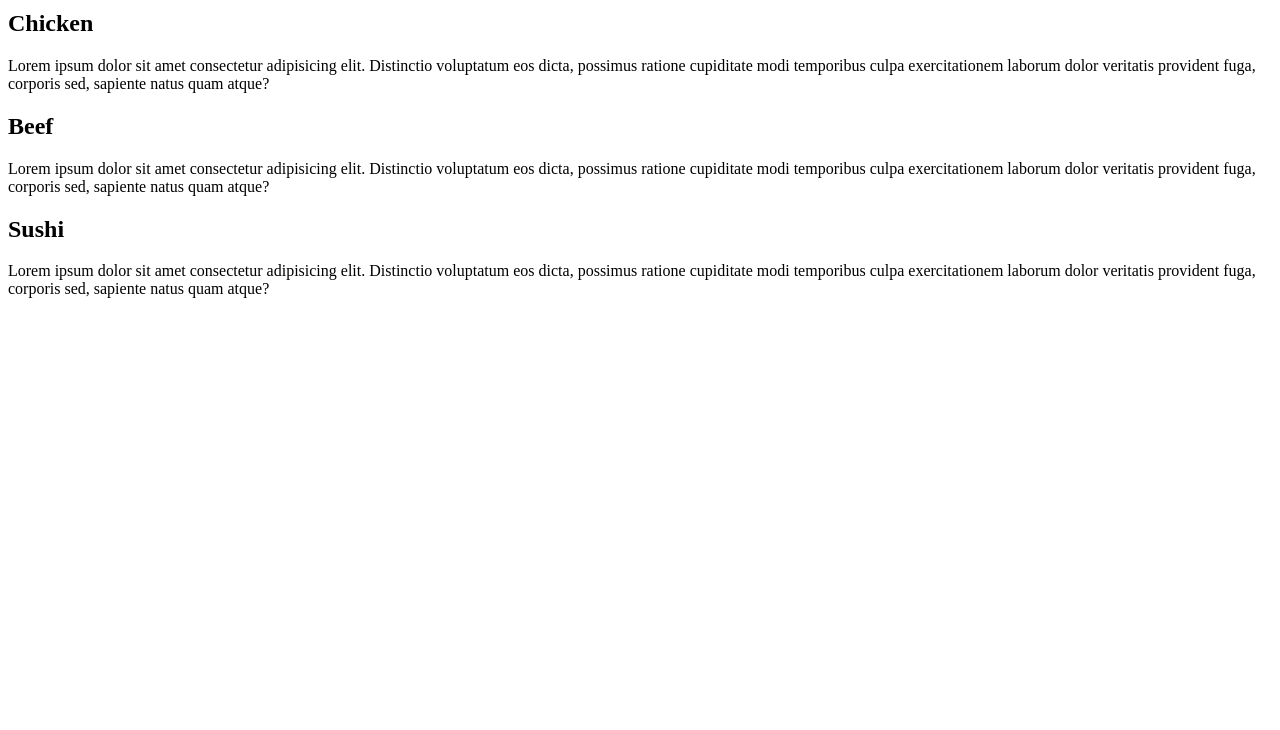
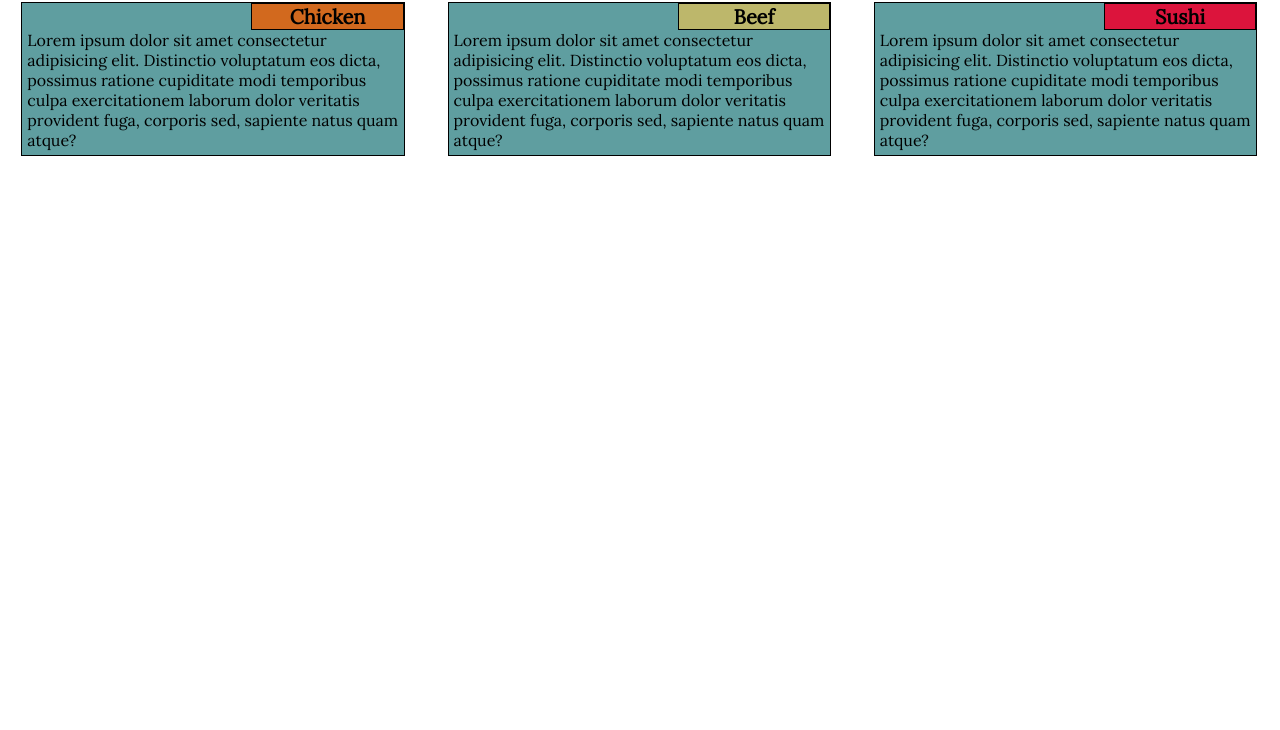
Before and after one commit to EstherOA/cuddly-pancake, a plain HTML site: page module2/index.html in a window 1280 px wide. Shown: the part 70-800 px from the top of the page. Drawn offline with Linux system fonts and the light colour scheme; the site is published under a folder, as on GitHub Pages, so addresses that start at the root find nothing; a web font is replaced by a local one.

Commit message:
Update index.html

```diff
--- a/module2/index.html
+++ b/module2/index.html
@@ -8,7 +8,7 @@
         <link rel="preconnect" href="https://fonts.googleapis.com">
         <link rel="preconnect" href="https://fonts.gstatic.com" crossorigin>
         <link href="https://fonts.googleapis.com/css2?family=Lora&family=Neonderthaw&display=swap" rel="stylesheet">
-        <link rel="stylesheet" href="/module2/css/styles.css">
+        <link rel="stylesheet" href="css/styles.css">
     </head>
     <body>
         <main>
```
